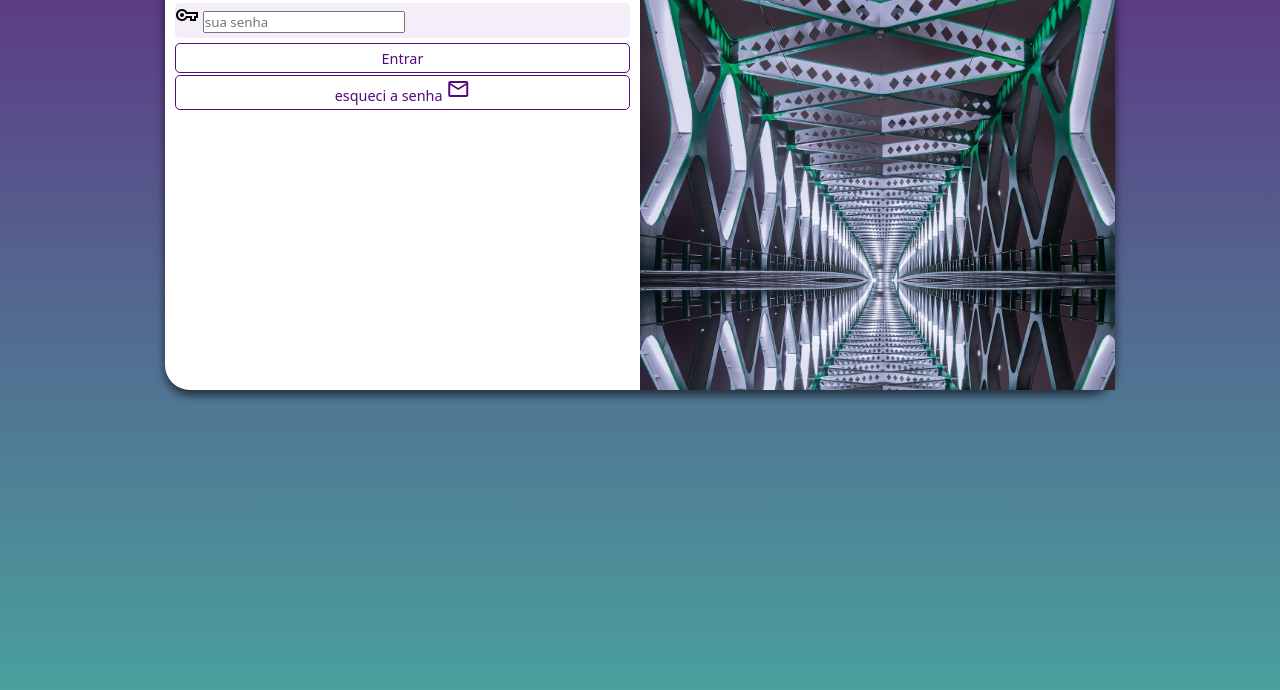
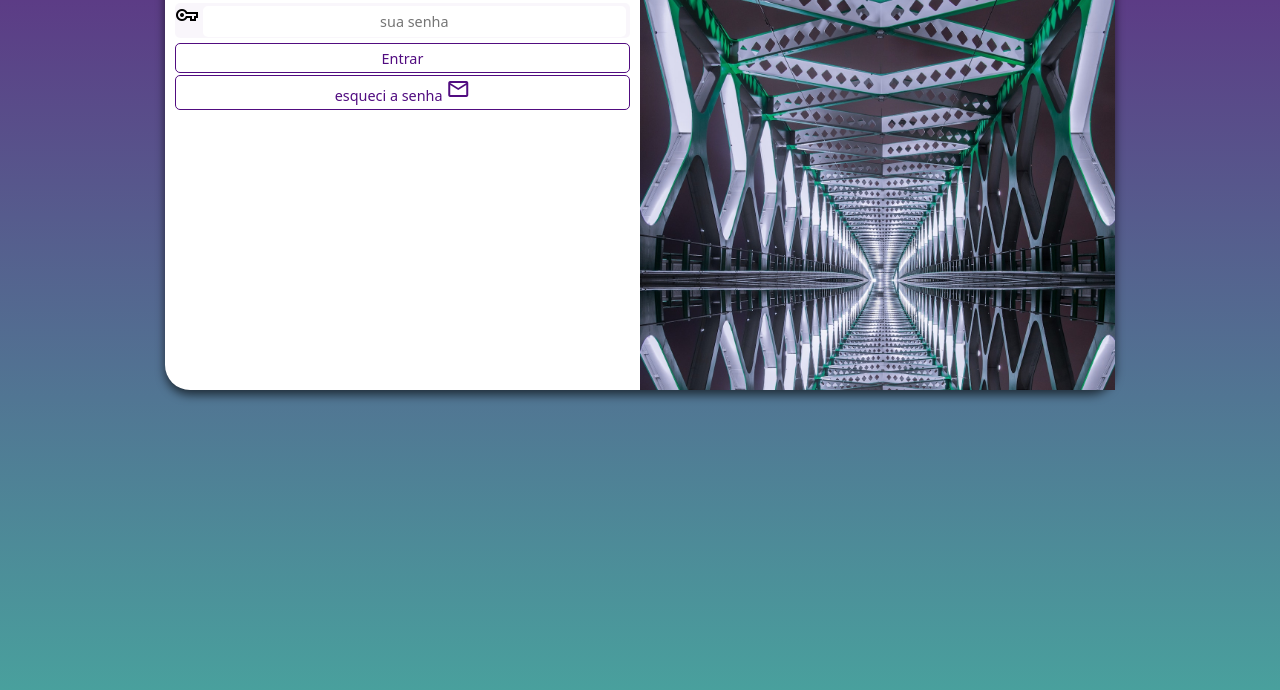
Before and after one commit to MuberDonizeti/projeto-login, a plain HTML site: page index.html in a window 1280 px wide. Shown: the part 238-928 px from the top of the page. Drawn offline with nearby package versions, Linux system fonts and the light colour scheme.

Commit message:
Update style.css

```diff
--- a/estilos/style.css
+++ b/estilos/style.css
@@ -62,12 +62,22 @@ div#formulario > h1{
   margin-bottom: 10px;
 }
 form > div.campo{
-  background-color: #520c8011;
+  background-color: #520c8009;
   display: block;
   width: 100%;
   height: 35px;
   border-radius: 5px;
   margin: 5px 0px;
+}
+
+div.campo > input{
+  font-size: 1em;
+  width: 93%;
+  height: 90%;
+  border: none;
+  border-radius: 5px;
+  padding: 5px;
+  text-align: center;
 }
 
 form > input[type=submit]{
```
